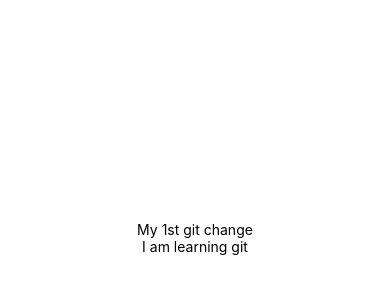
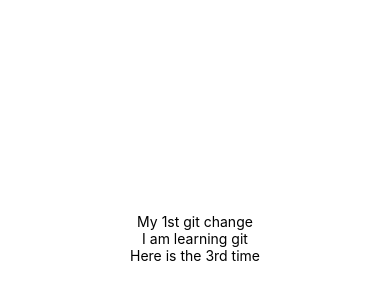
Before and after one commit to y-n-g-king/git_practice, a React Native app: screen / in a window 390 px wide. Shown: the part 184-484 px from the top of the page. Built offline with nearby package versions, Linux system fonts and the light colour scheme.

Commit message:
adding the 3rd line

```diff
--- a/App.js
+++ b/App.js
@@ -6,6 +6,7 @@
     <View style={styles.container}>
       <Text>My 1st git change</Text>
       <Text>I am learning git</Text>
+      <Text>Here is the 3rd time</Text>
       <StatusBar style="auto" />
     </View>
   );
```
